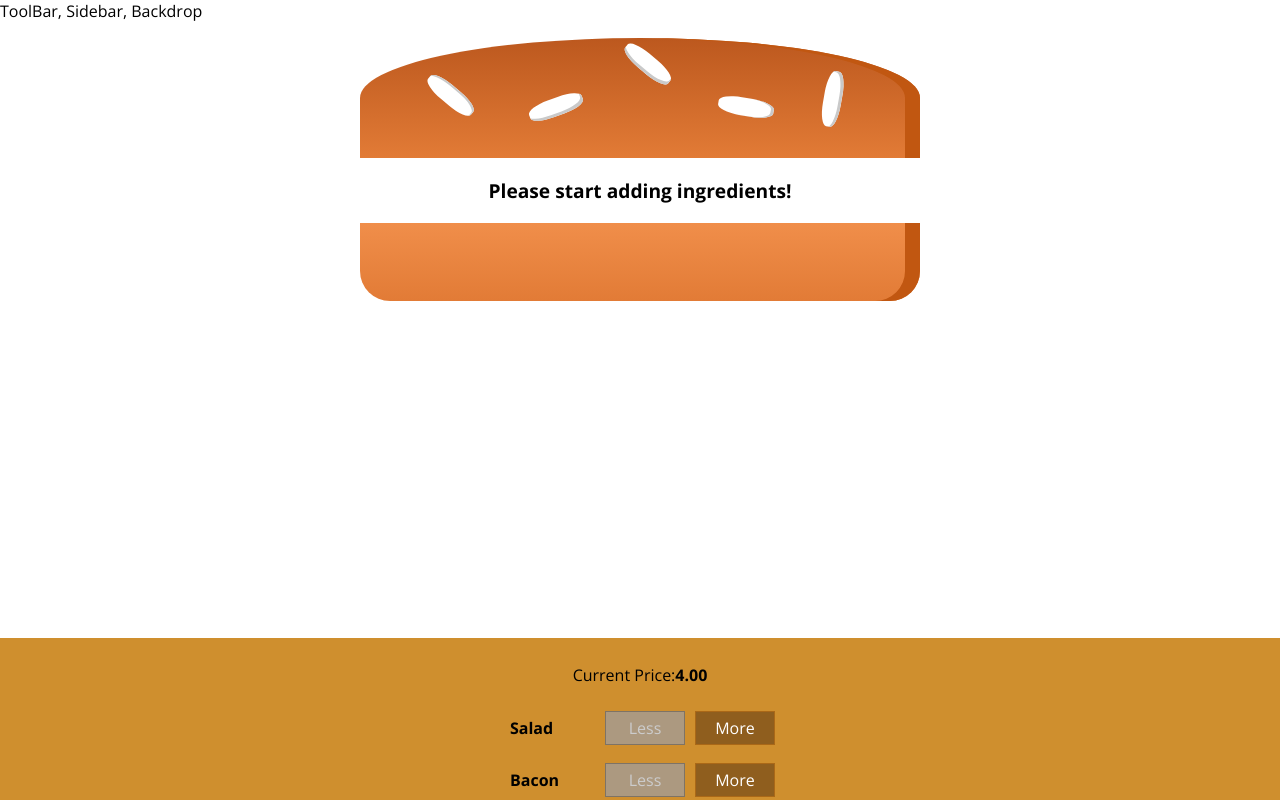
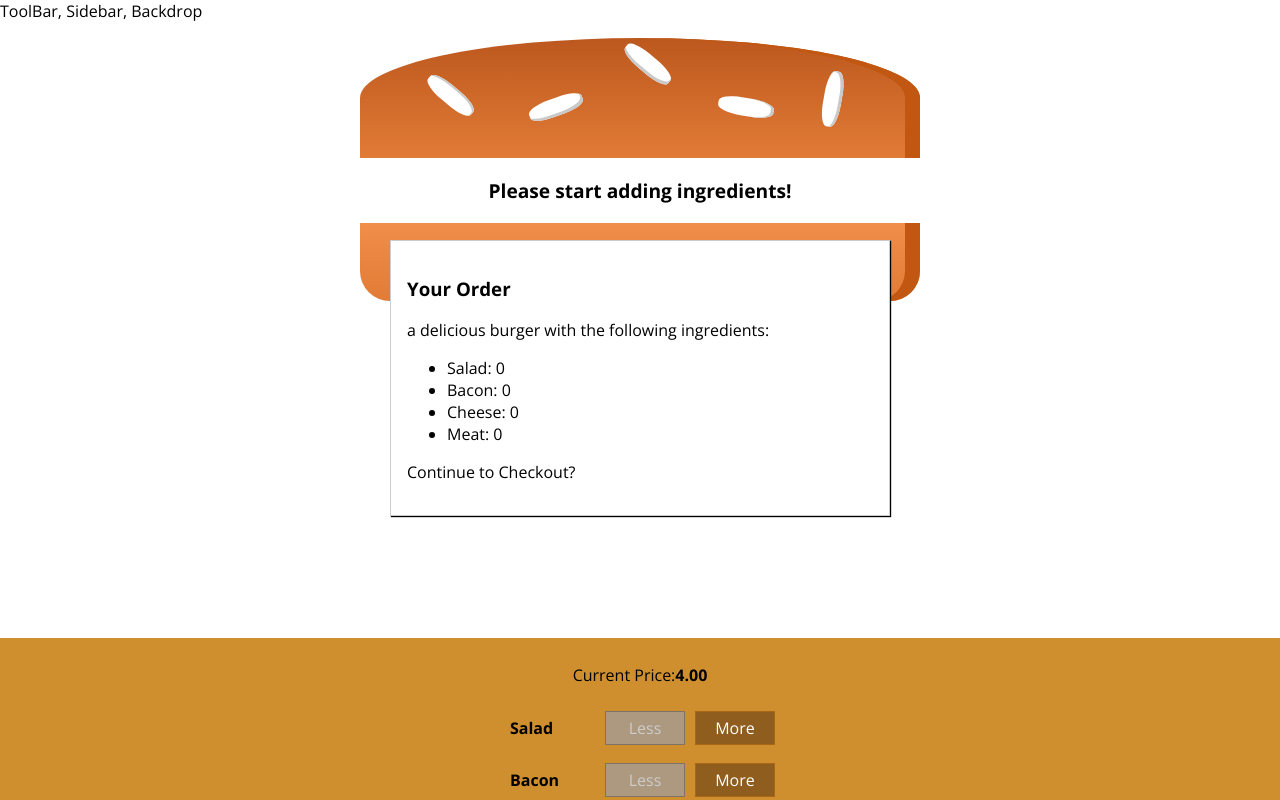
Before and after one commit to aindriu80/react-burger-app, a React app: page / in a window 1280 px wide. Shown: the top 800 px of the page. Built offline with nearby package versions, Linux system fonts and the light colour scheme.

Commit message:
Creating the Order Summary Modal

```diff
--- /dev/null
+++ b/src/components/Burger/OrderSummary/OrderSummary.js
@@ -0,0 +1,25 @@
+import React from 'react'
+
+import Auxillary from '../../../hoc/Auxillary';
+const orderSummary = (props) => {
+    const ingredientSummary = Object.keys(props.ingredients)
+    .map(igKey => {
+        return (
+        <li key={igKey}>
+            {igKey}: {props.ingredients[igKey]}
+        </li>);
+    });
+    return (
+        <Auxillary>
+            <h3>Your Order</h3>
+            <p>a delicious burger with the following ingredients:</p>
+            <ul>
+                {ingredientSummary}
+            </ul>
+            <p>Continue to Checkout?</p>
+        </Auxillary>
+    )
+
+};
+
+export default orderSummary;
--- /dev/null
+++ b/src/components/UI/Modal/Modal.css
@@ -0,0 +1,20 @@
+.Modal {
+    position: fixed;
+    z-index: 500;
+    background-color: white;
+    width: 70%;
+    border: 1px solid #ccc;
+    box-shadow: 1px 1px 1px black;
+    padding: 16px;
+    left: 15%;
+    top: 30%;
+    box-sizing: border-box;
+    transition: all 0.3s ease-out;
+}
+
+@media (min-width: 600px) {
+    .Modal {
+        width: 500px;
+        left: calc(50% - 250px);
+    }
+}
--- /dev/null
+++ b/src/components/UI/Modal/Modal.js
@@ -0,0 +1,10 @@
+import React from 'react'
+
+import classes from './Modal.css';
+const modal = (props) => (
+    <div className={classes.Modal}>
+        {props.children}
+    </div>
+);
+
+export default modal;
--- a/src/containers/BurgerBuilder/BurgerBuilder.js
+++ b/src/containers/BurgerBuilder/BurgerBuilder.js
@@ -3,6 +3,8 @@
 import Aux from '../../hoc/Auxillary';
 import Burger from '../../components/Burger/Burger'
 import BuildControls from '../../components/Burger/BuildControls/BuildControls'
+import Modal from '../../components/UI/Modal/Modal'
+import OrderSummary from './../../components/Burger/OrderSummary/OrderSummary';
 
 const INGREDIENT_PRICES = {
     Salad: 0.2,
@@ -80,6 +82,9 @@
         // {salad: true, meat: false, ....}
         return (
             <Aux>
+                <Modal>
+                    <OrderSummary ingredients={this.state.ingredients} />
+                </Modal>
                 <Burger ingredients={this.state.ingredients} />
                 <BuildControls
                     ingredientAdded={this.addIngredientHandler}
@@ -87,7 +92,6 @@
                     disabled={disabledInfo}
                     purchaseable={this.state.purchaseable}
                     price={this.state.totalPrice} />
-                    />
             </Aux>
         );
     }
```
Also changed, not shown: src/components/UI/Backdrop/Backdrop.js (added).
